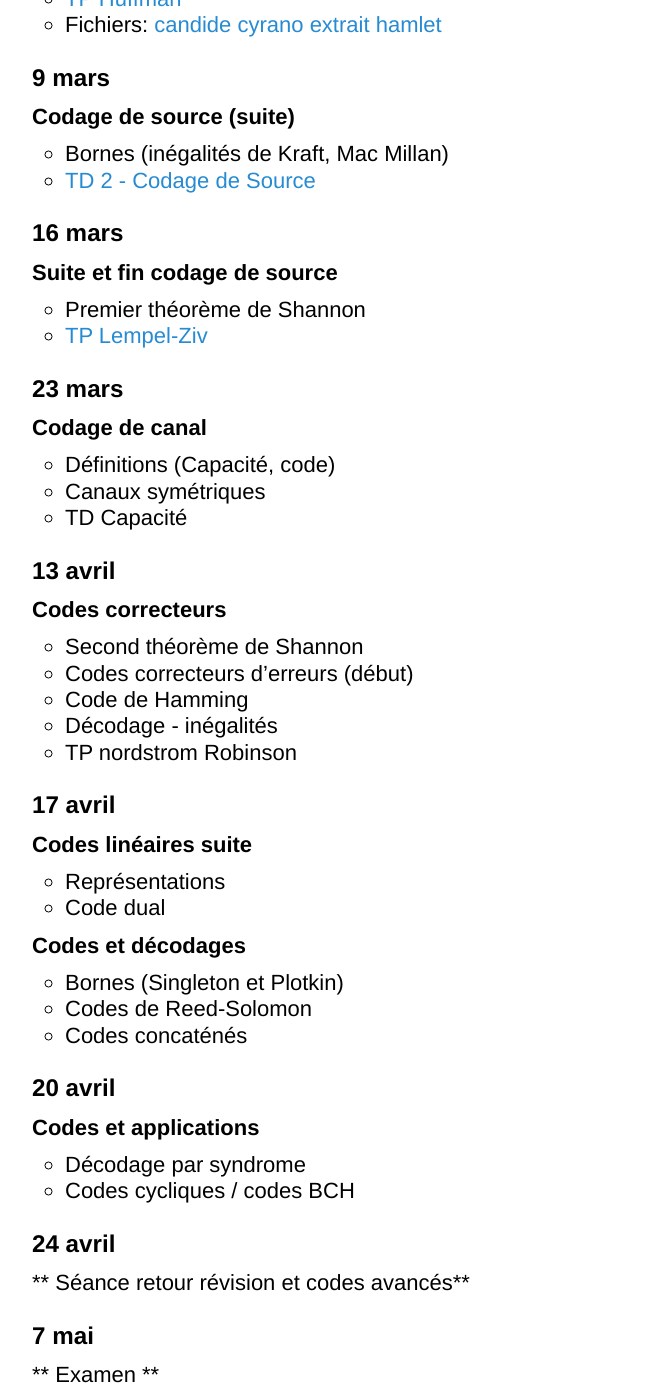
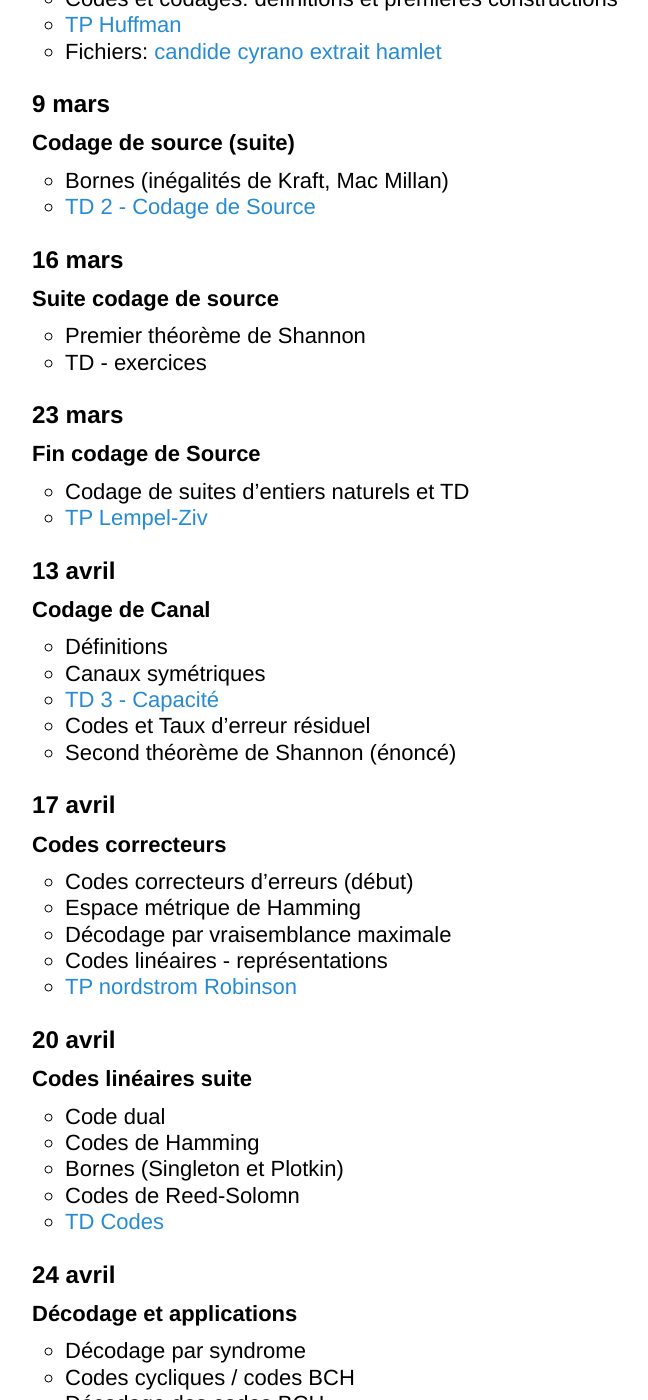
Before and after one commit to YannRotella/MYMAA008-TI, a Jekyll site: the page built from index.md, in a window 1280 px wide and 1400 px high, scrolled down 1297 px. Shown: the whole window, without its empty margins (113-761 px from the left). Built offline with Jekyll 4.4.1, drawn with Linux system fonts in a browser that asks for light colours; some of the changed text lies outside the part shown.

```diff
--- a/index.md
+++ b/index.md
@@ -48,46 +48,49 @@ Le planning ci-dessous est prévisionnel et est susceptible d'être modifié.
 
 #### 16 mars
 
-**Suite et fin codage de source**
+**Suite codage de source**
    - Premier théorème de Shannon
-   - [TP Lempel-Ziv](tds/tp2/TP2.ipynb)
+   - TD - exercices
 
 #### 23 mars
 
-**Codage de canal**
-   - Définitions (Capacité, code)
-   - Canaux symétriques
-   - TD Capacité
+**Fin codage de Source**
+   - Codage de suites d'entiers naturels et TD
+   - [TP Lempel-Ziv](tds/tp2/TP2.ipynb)
 
 #### 13 avril
-
-**Codes correcteurs**
-   - Second théorème de Shannon
-   - Codes correcteurs d'erreurs (début)
-   - Code de Hamming
-   - Décodage - inégalités
-   - TP nordstrom Robinson
+**Codage de Canal**
+   - Définitions
+   - Canaux symétriques
+   - [TD 3 - Capacité](tds/03_TD.pdf)
+   - Codes et Taux d'erreur résiduel
+   - Second théorème de Shannon (énoncé)
 
 #### 17 avril
 
-**Codes linéaires suite**
-   - Représentations
-   - Code dual
-
-**Codes et décodages**
-   - Bornes (Singleton et Plotkin)
-   - Codes de Reed-Solomon
-   - Codes concaténés
+**Codes correcteurs**
+   - Codes correcteurs d'erreurs (début)
+   - Espace métrique de Hamming
+   - Décodage par vraisemblance maximale
+   - Codes linéaires - représentations
+   - [TP nordstrom Robinson](tds/tp3/TP3.ipynb)
 
 #### 20 avril
 
-**Codes et applications**
-   - Décodage par syndrome
-   - Codes cycliques / codes BCH
+**Codes linéaires suite**
+   - Code dual
+   - Codes de Hamming
+   - Bornes (Singleton et Plotkin)
+   - Codes de Reed-Solomn
+   - [TD Codes](tds/04_TD.pdf)
 
 #### 24 avril
 
-** Séance retour révision et codes avancés**
+**Décodage et applications**
+   - Décodage par syndrome
+   - Codes cycliques / codes BCH
+   - Décodage des codes BCH
+   - Suite TD Codes
 
 
 #### 7 mai
```
Also changed, not shown: other parts of index.md (+1 -1 lines), 2 other files.
